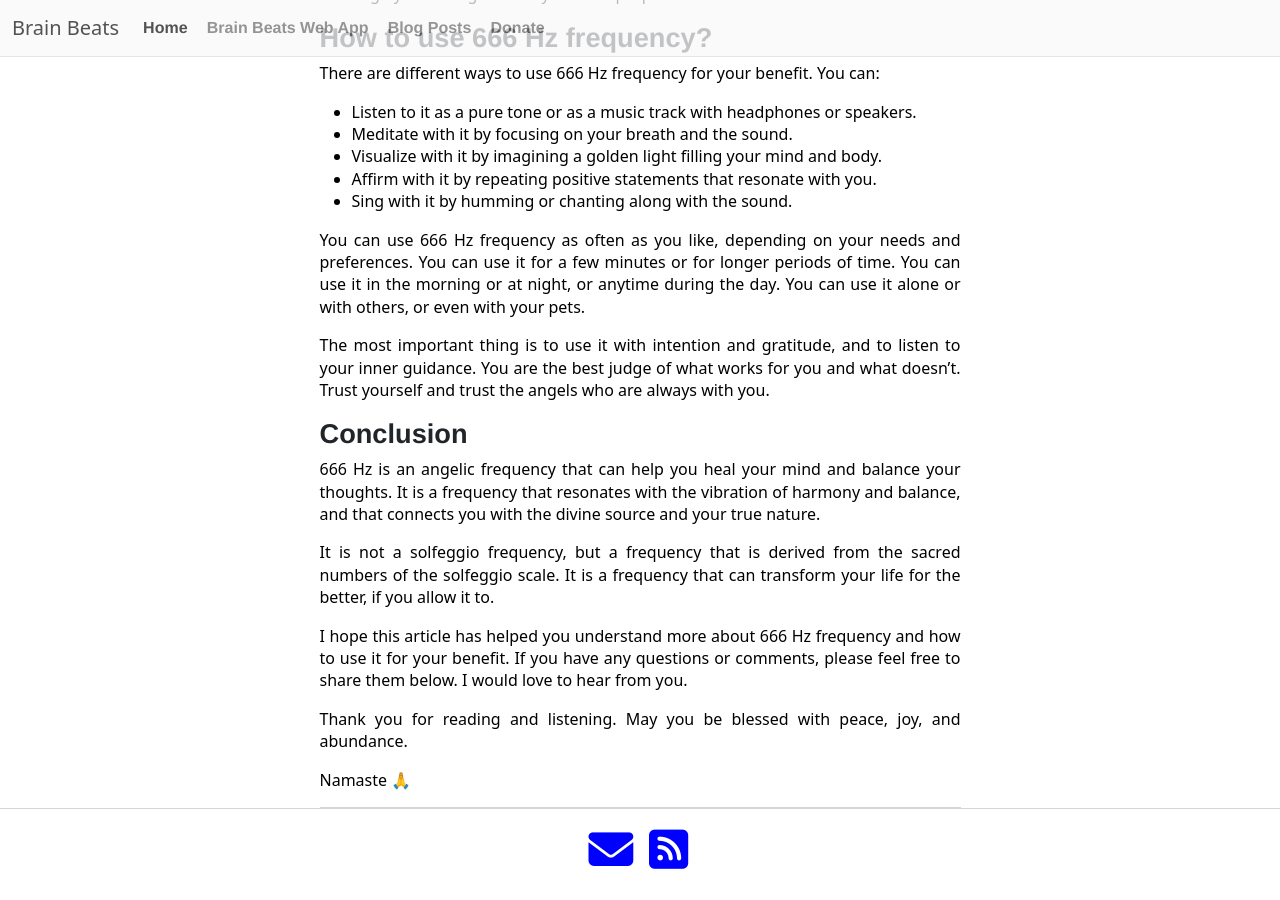
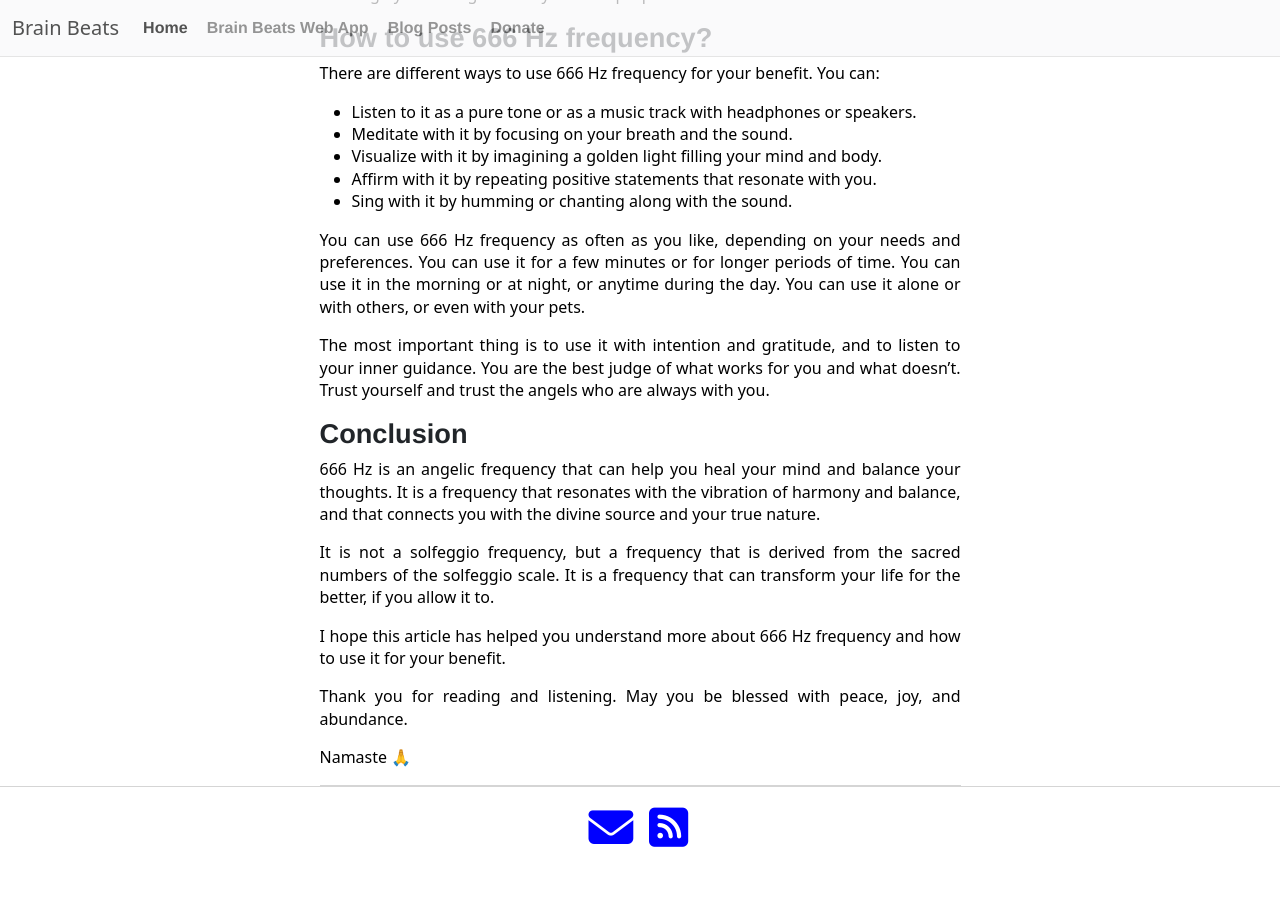
Before and after one commit to Mr-Kumar-Abhishek/brain-beats-blog, a Jekyll site: the page built from _posts/2023-03-02-666-hz-angel-frequency-a-healing-sound-for-your-mind.md, in a window 1280 px wide and 900 px high, scrolled down 2633 px. Built offline with Jekyll 4.4.1, drawn with Linux system fonts in a browser that asks for light colours; nearby versions of some CDN libraries; after the commit the page ends 3511 px from its top, so only the background shows below that.

Commit message:
edit comments

```diff
--- a/_posts/2023-03-02-666-hz-angel-frequency-a-healing-sound-for-your-mind.md
+++ b/_posts/2023-03-02-666-hz-angel-frequency-a-healing-sound-for-your-mind.md
@@ -125,7 +125,7 @@ The most important thing is to use it with intention and gratitude, and to liste
 
 It is not a solfeggio frequency, but a frequency that is derived from the sacred numbers of the solfeggio scale. It is a frequency that can transform your life for the better, if you allow it to.
 
-I hope this article has helped you understand more about 666 Hz frequency and how to use it for your benefit. If you have any questions or comments, please feel free to share them below. I would love to hear from you.
+I hope this article has helped you understand more about 666 Hz frequency and how to use it for your benefit.
 
 Thank you for reading and listening. May you be blessed with peace, joy, and abundance.
 
```
